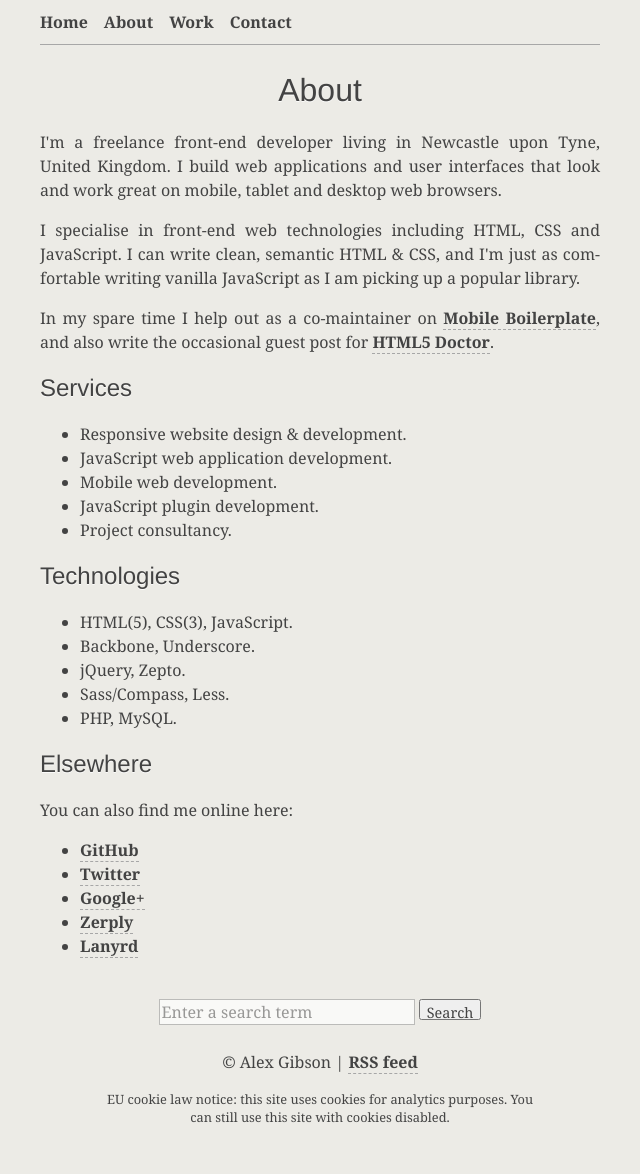
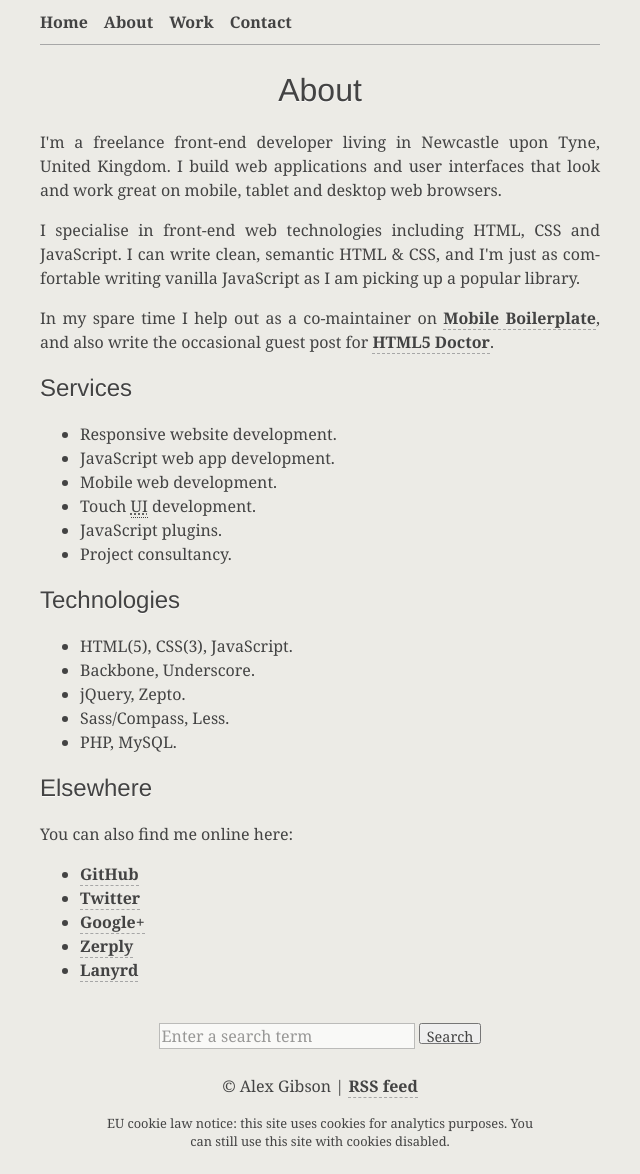
Before and after one commit to alexgibson/alxgbsn.co.uk, a Jekyll site: the page built from about/index.html, in a window 1280 px wide. Shown: the whole page, without its empty margins (320-960 px from the left). Built offline with Jekyll 4.4.1, drawn with Linux system fonts in a browser that asks for light colours; Markdown is read by kramdown in place of the engine named in the settings; comment, search, counter and statistics services are not loaded; before the commit the page ends 1150 px from its top, so only the background shows below that.

Commit message:
Update about page copy

```diff
--- a/about/index.html
+++ b/about/index.html
@@ -21,10 +21,11 @@ desc: About Alex Gibson, a front end developer from Newcastle upon Tyne, United
 	<h2>Services</h2>
 
 	<ul>
-		<li>Responsive website design &amp; development.</li>
-		<li>JavaScript web application development.</li>
+		<li>Responsive website development.</li>
+		<li>JavaScript web app development.</li>
 		<li>Mobile web development.</li>
-		<li>JavaScript plugin development.</li>
+		<li>Touch <abbr title="user interface">UI</abbr> development.</li>
+		<li>JavaScript plugins.</li>
 		<li>Project consultancy.</li>
 	</ul>
 
```
Also changed, not shown: 17 other files.
